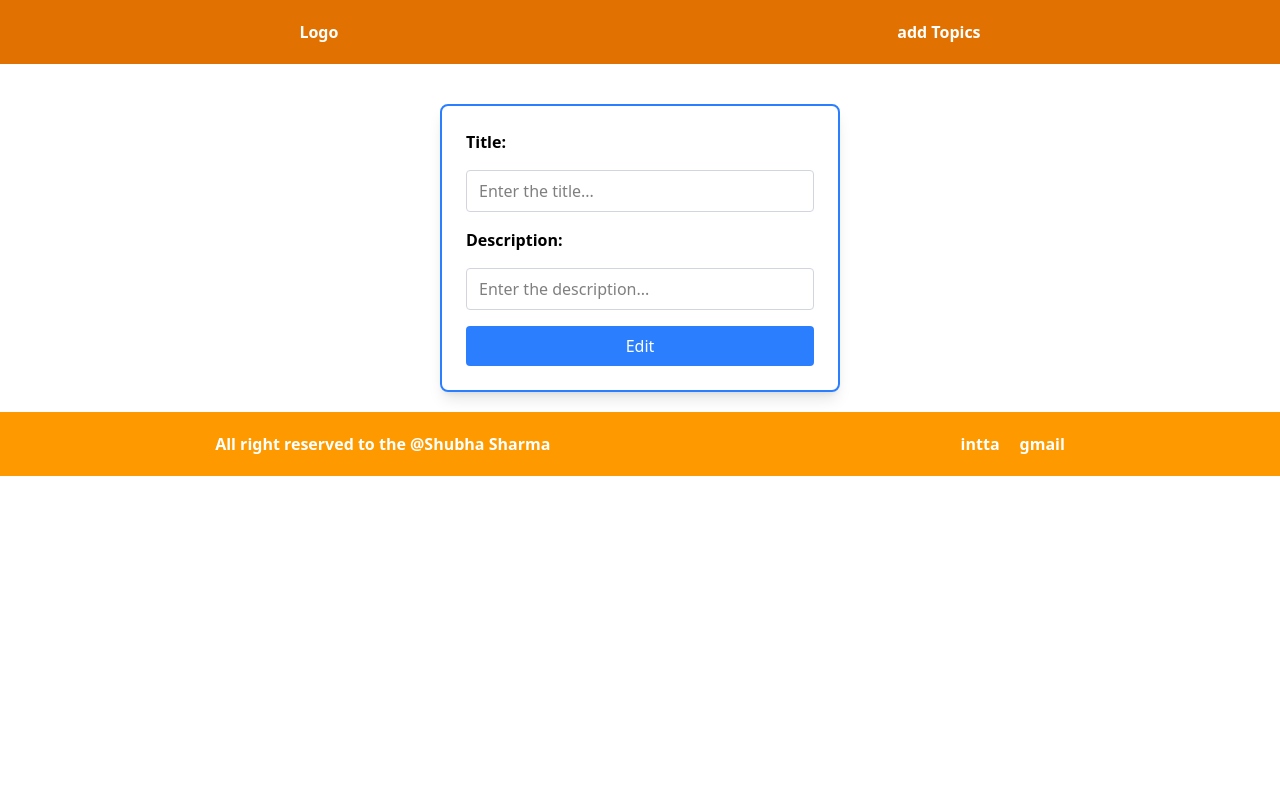
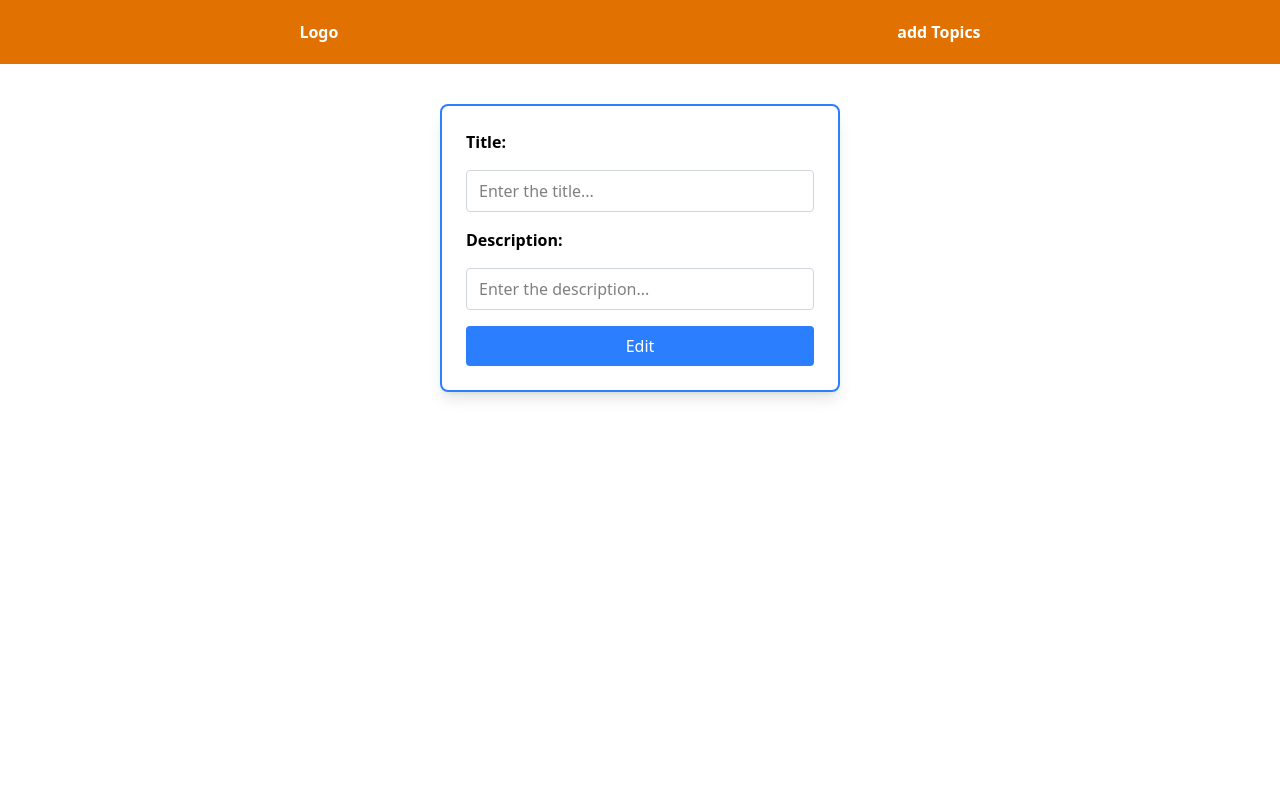
Before and after one commit to Shubhamsharma2002/Crudapp, a Next.js app: page /editTopics/1 in a window 1280 px wide. Shown: the top 800 px of the page. Built offline with nearby package versions, Linux system fonts and the light colour scheme; no server answers.

Commit message:
adding css in layout page

```diff
--- a/app/layout.jsx
+++ b/app/layout.jsx
@@ -25,9 +25,14 @@ export default function RootLayout({ children }) {
       <body
         className={`${geistSans.variable} ${geistMono.variable} antialiased`}
       >
+        <div >
         <Navabar/>
+        </div>
+
+        <main className="flex-grow min-h-screen">
         {children}
-        <Footer/>
+         </main>
+        <Footer className="bg-gray-800 text-white text-center p-4"/>
       </body>
     </html>
   );
```
